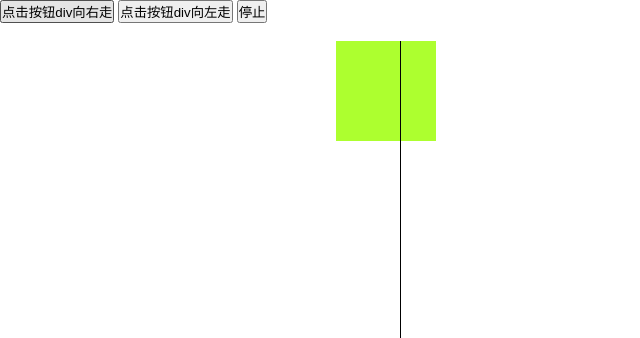
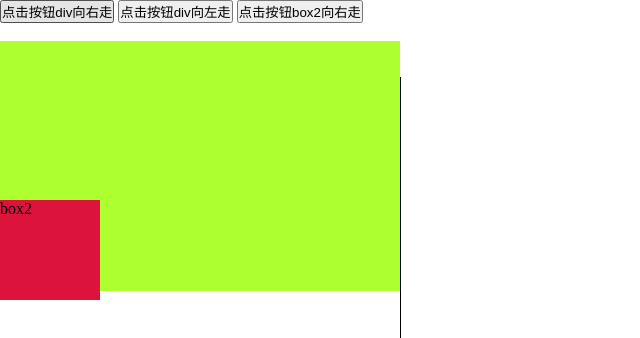
Before and after one commit to xiangchangjiang/js-practice, a plain HTML site: page 定时器应用/封装一个点击移动的函数move.html in a window 1280 px wide. Both pictures are taken after a click on the button "点击按钮div向右走". Shown: the top 338 px of the page, without its empty margins (0-640 px from the left). Drawn offline with Linux system fonts and the light colour scheme.

Commit message:
解决多个元素调用函数时后一个对前一个有影响的问题

```diff
--- a/定时器应用/封装一个点击移动的函数move.html
+++ b/定时器应用/封装一个点击移动的函数move.html
@@ -6,7 +6,7 @@
   <title>封装一个move函数,兼容IE8</title>
   <style>
     *{margin:0;padding:0;}
-  #xx{
+  #xx,#box2{
     width:100px;
     height:100px;
     background:greenyellow;
@@ -14,6 +14,11 @@
     left:0;
 
   }
+  #box2{
+    background:crimson;
+    top:200px;
+  }
+
   </style>
 
 
@@ -22,29 +27,34 @@
       var btn1=document.getElementById('btn1')
       var btn2=document.getElementById('btn2')
       var btn3=document.getElementById('btn3')
+      var box2=document.getElementById('box2')
       var xx=document.getElementById('xx')
-      var timer
       btn1.onclick=function(){
-        move(xx,400,12)
+        move(xx,'width',400,12,function(){move(xx,'height',250,25)})
       }
 
 
       btn2.onclick=function(){
-        move(xx,20,8)
-      }
-      btn3.onclick=function(){
-        clearInterval(timer)
+        move(xx,'left',0,8,function(){move(xx,'height',300,35)})
       }
 
-      function move(obj,target,speed){
-        var  current=parseInt(getStyle(obj,'left'))
+      btn4.onclick=function(){
+        move(box2,'height',400,5,function(){alert('程序执行完毕!')})
+      }
+
+      /*功能扩展:增加一个attr参数,用来传递需要改变的属性,如传入"height"  "top"等 */
+      /*增加一个回调函数callback*/
+      function move(obj,attr,target,speed,callback){
+        var  current=parseInt(getStyle(obj,attr))
         if(target<current){
           speed=-speed
         }
-        clearInterval(timer)
-        timer=setInterval(function(){
-          console.log(getStyle(obj,'left'))
-          var oldValue=parseInt(getStyle(obj,'left'))
+        clearInterval(obj.timer)
+        /*之前用全局变量保存timer,当函数同时被多个元素使用时,后一个会终止前一个的计时器,导致一次只能使一个元素运动*
+        /*在每一个调用move函数的对象中设置一个timer属性,使每一个对象独立保存自己的计时器,可以使多个元素调用函数互不影响*/
+        obj.timer=setInterval(function(){
+          console.log(getStyle(obj,attr))
+          var oldValue=parseInt(getStyle(obj,attr))
 
           var newValue=oldValue+speed
           console.log(newValue)
@@ -52,12 +62,14 @@
           if (speed>0 && newValue>=target ||speed<0 && newValue<=target){
             newValue=target
           }
-          obj.style.left=newValue+'px'
-          if(obj.offsetLeft===target){
-            clearInterval(timer)
+          obj.style[attr]=newValue+'px'
+          if(newValue===target){
+            clearInterval(obj.timer)
+            callback && callback()
+            // setTimeout(function(){callback && callback()},50)
           }
 
-        },100)
+        },50)
       }
 
       function getStyle(obj,name){
@@ -70,10 +82,13 @@
 <body>
   <button id='btn1'>点击按钮div向右走</button>
   <button id='btn2'>点击按钮div向左走</button>
-  <button id='btn3'>停止</button>
+  <button id='btn4'>点击按钮box2向右走</button>
+
   <br>
   <br>
   <div id="xx"></div>
+  <br><br>
+  <div id='box2'>box2</div>
   <div style='width:0px;height:800px;position:absolute;left:400px;border-right:1px solid black;'></div>
 </body>
 
```
